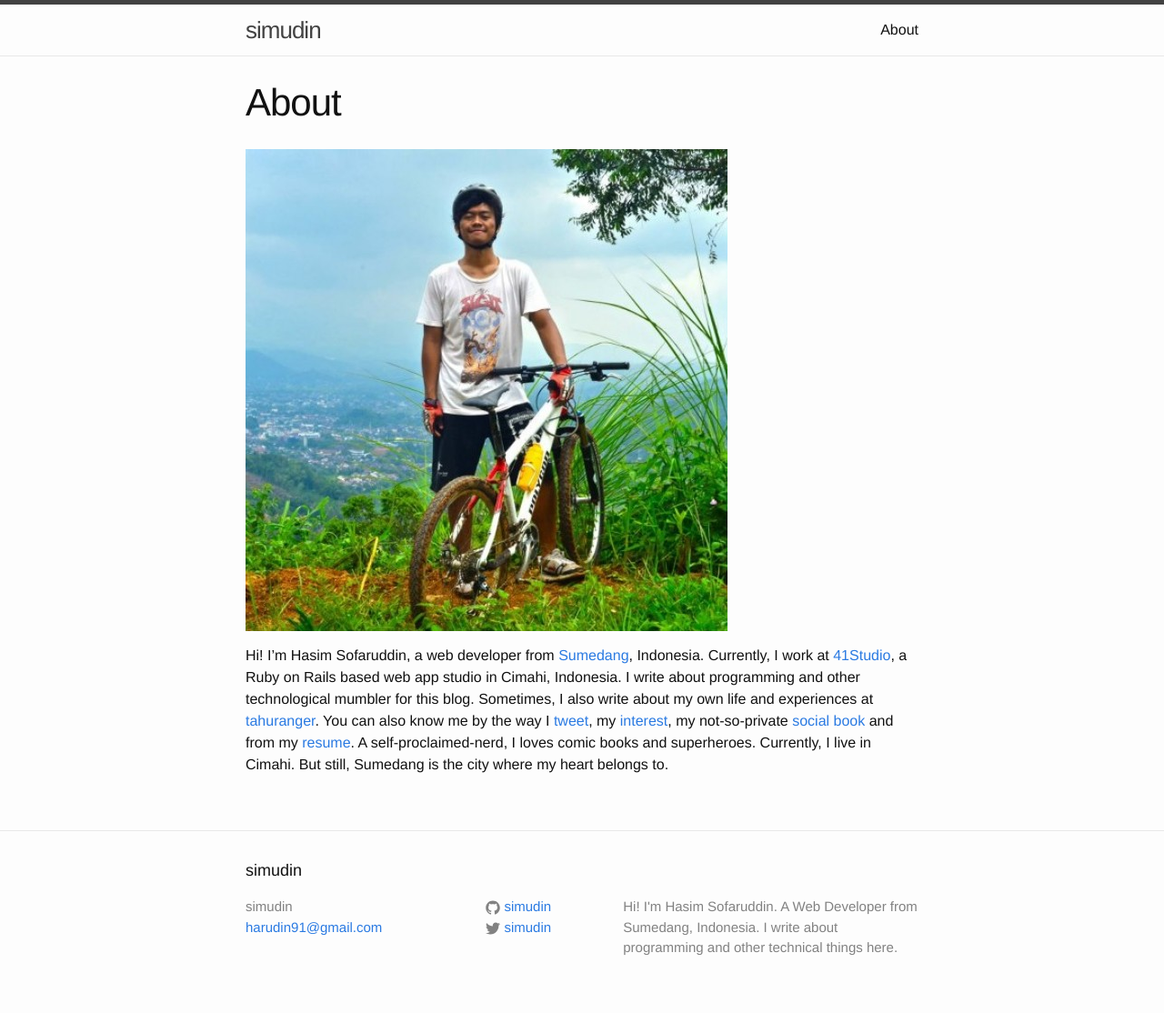
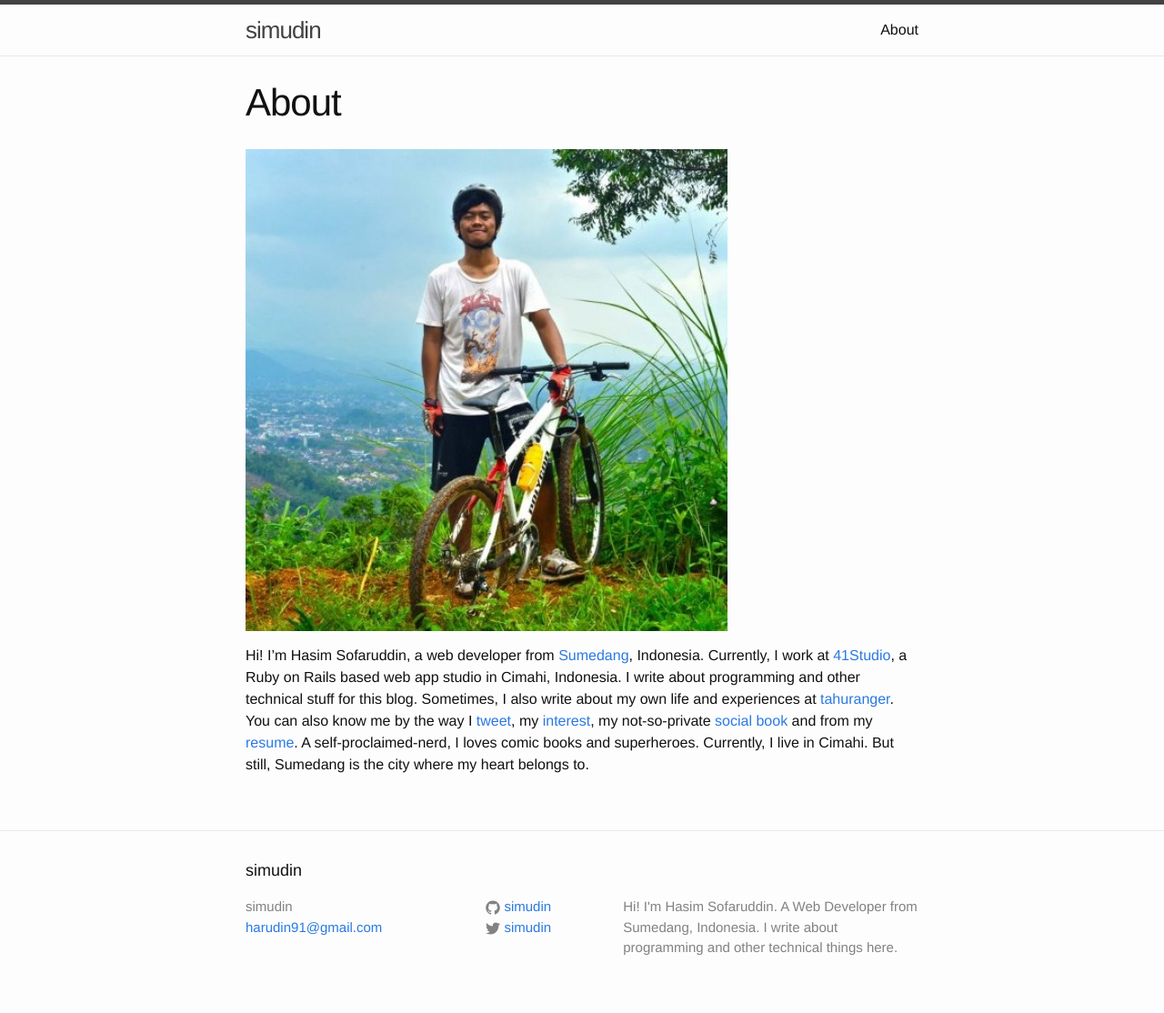
Before and after one commit to simudin/simudin.github.io, a Jekyll site: the page built from about.md, in a window 1280 px wide. Shown: the whole page at 91% size. Built offline with Jekyll 4.4.1, drawn with Linux system fonts in a browser that asks for light colours.

Commit message:
change about

```diff
--- a/about.md
+++ b/about.md
@@ -6,4 +6,4 @@
 
 ![hasim]({{site.url}}/assets/hasim.jpg)
 
-Hi! I'm Hasim Sofaruddin, a web developer from [Sumedang](https://www.google.co.id/maps/place/Sumedang+Regency,+West+Java/@-6.8101905,107.9804,11z/data=!3m1!4b1!4m2!3m1!1s0x2e68d44077fd6029:0x301e8f1fc28b920?hl=en), Indonesia. Currently, I work at [41Studio](http://41studio.com), a Ruby on Rails based web app studio in Cimahi, Indonesia. I write about programming and other technological mumbler for this blog. Sometimes, I also write about my own life and experiences at [tahuranger](http://tahuranger.wordpress.com). You can also know me by the way I [tweet](http://twitter.com/simudin), my [interest](https://www.pinterest.com/hasimsofaruddin), my not-so-private [social book](http://facebook.com/hasim.sofaruddin) and from my [resume]({{ site.url}}/assets/HasimSofaruddinResume.pdf). A self-proclaimed-nerd, I loves comic books and superheroes. Currently, I live in Cimahi. But still, Sumedang is the city where my heart belongs to.
+Hi! I'm Hasim Sofaruddin, a web developer from [Sumedang](https://www.google.co.id/maps/place/Sumedang+Regency,+West+Java/@-6.8101905,107.9804,11z/data=!3m1!4b1!4m2!3m1!1s0x2e68d44077fd6029:0x301e8f1fc28b920?hl=en), Indonesia. Currently, I work at [41Studio](http://41studio.com), a Ruby on Rails based web app studio in Cimahi, Indonesia. I write about programming and other technical stuff for this blog. Sometimes, I also write about my own life and experiences at [tahuranger](http://tahuranger.wordpress.com). You can also know me by the way I [tweet](http://twitter.com/simudin), my [interest](https://www.pinterest.com/hasimsofaruddin), my not-so-private [social book](http://facebook.com/hasim.sofaruddin) and from my [resume]({{ site.url}}/assets/HasimSofaruddinResume.pdf). A self-proclaimed-nerd, I loves comic books and superheroes. Currently, I live in Cimahi. But still, Sumedang is the city where my heart belongs to.
```
